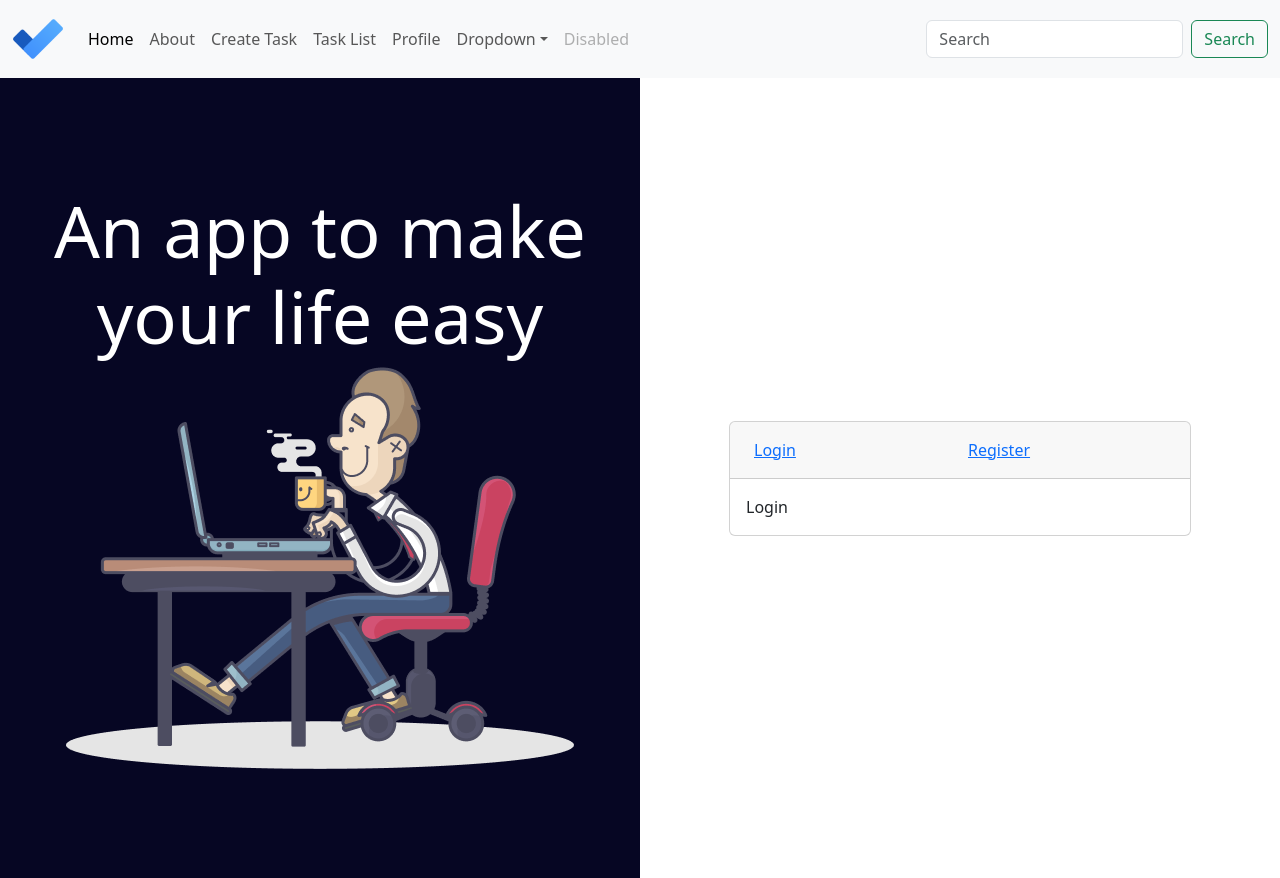
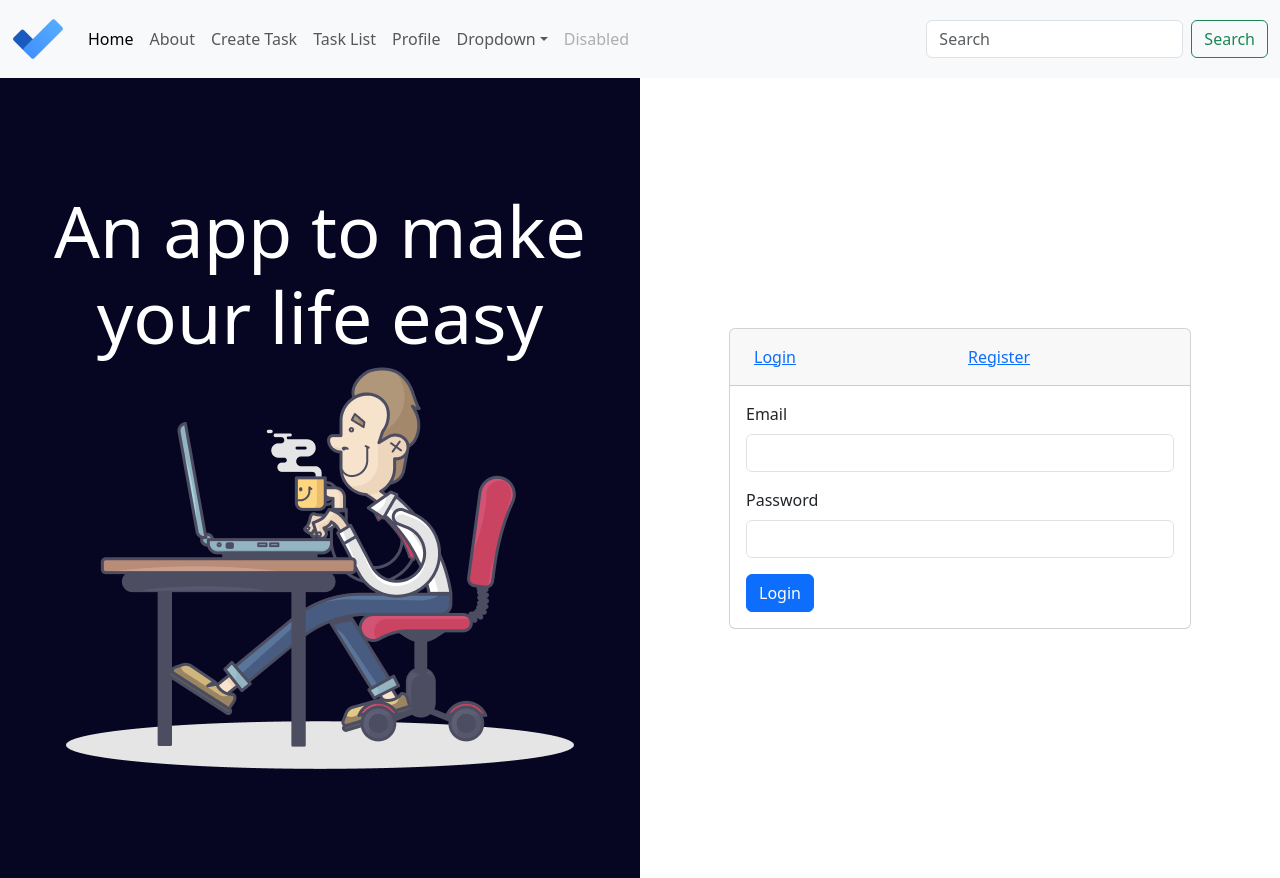
Before and after one commit to vipink28/todo-november, a React (Create React App) app: page /login in a window 1280 px wide. Built offline with nearby package versions, Linux system fonts and the light colour scheme.

Commit message:
login created

```diff
--- a/db.json
+++ b/db.json
@@ -5,6 +5,12 @@
       "email": "vipin@gmail.com",
       "password": "admin",
       "id": 1
+    },
+    {
+      "name": "aman",
+      "email": "aman@gmail.com",
+      "password": "admin",
+      "id": 2
     }
   ],
   "tasks": []
--- a/src/auth/Login.jsx
+++ b/src/auth/Login.jsx
@@ -1,10 +1,42 @@
-import React from 'react';
+import React, { useState } from 'react';
 
 function Login(props) {
+    const [formData, setFormData] = useState();
+    const [message, setMessage] = useState("");
+
+    const handleChange = (e) => {
+        const { name, value } = e.target;
+        setFormData((prev) => ({
+            ...prev,
+            [name]: value
+        }))
+    }
+
+    const submitForm = async (e) => {
+        e.preventDefault();
+        const response = await fetch(`http://localhost:5000/users?email=${formData.email}&password=${formData.password}`, { method: "GET" });
+        const users = await response.json();
+        if (users.length > 0) {
+            setMessage("logged in successfully");
+            localStorage.setItem("todouser", JSON.stringify(users[0]));
+        } else {
+            setMessage("something went wrong");
+        }
+    }
+
     return (
-        <div>
-            Login
-        </div>
+        <form>
+            <div className='mb-3'>
+                <label className='form-label'>Email</label>
+                <input type="email" className='form-control' name='email' onChange={handleChange} />
+            </div>
+            <div className='mb-3'>
+                <label className='form-label'>Password</label>
+                <input type="password" className='form-control' name='password' onChange={handleChange} />
+            </div>
+            <p>{message}</p>
+            <button className='btn btn-primary' onClick={submitForm}>Login</button>
+        </form>
     );
 }
 
--- a/src/auth/Register.jsx
+++ b/src/auth/Register.jsx
@@ -10,7 +10,6 @@ function Register(props) {
             [name]: value
         }))
     }
-
 
     const submitForm = async (e) => {
         e.preventDefault();
```
